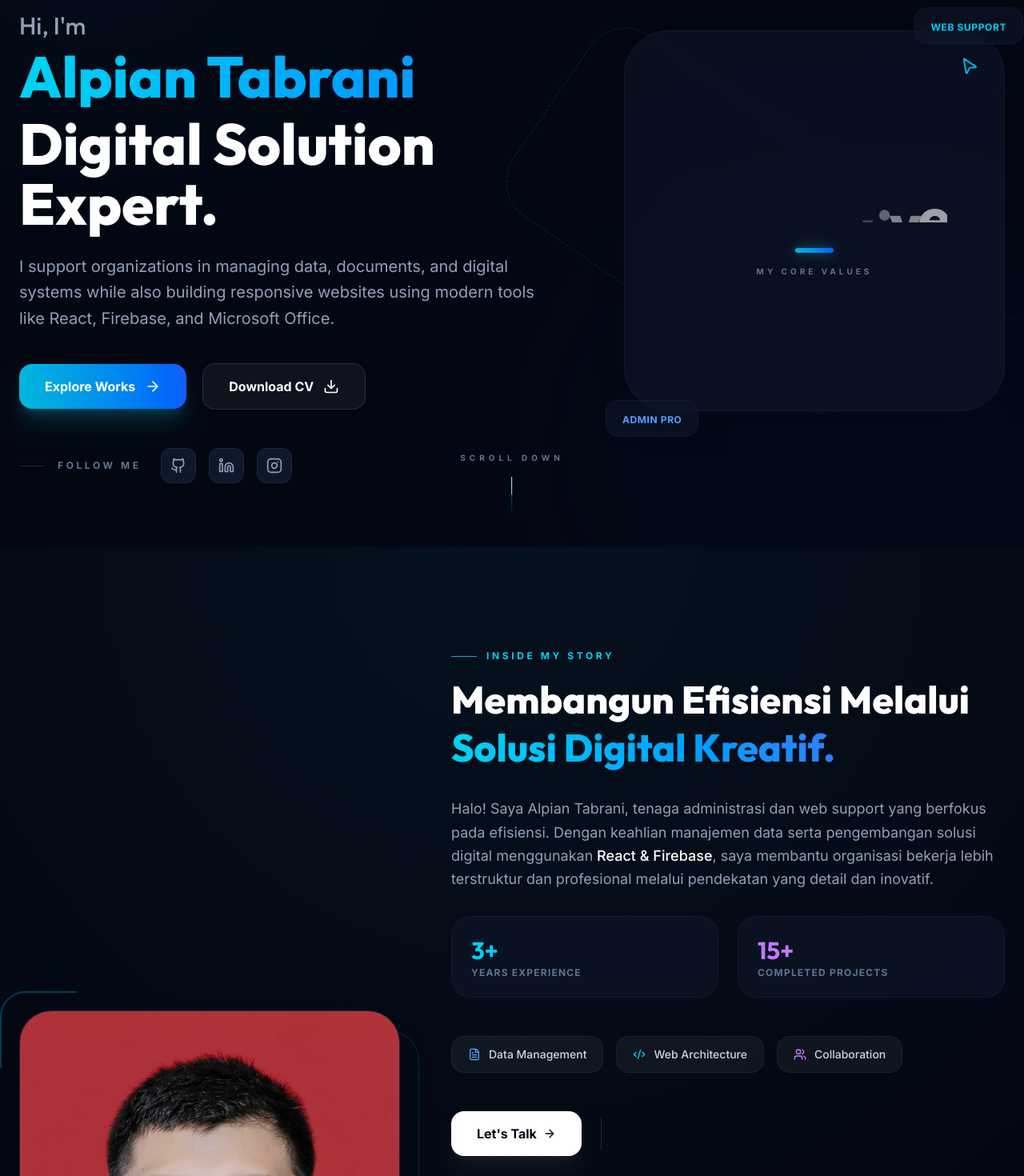
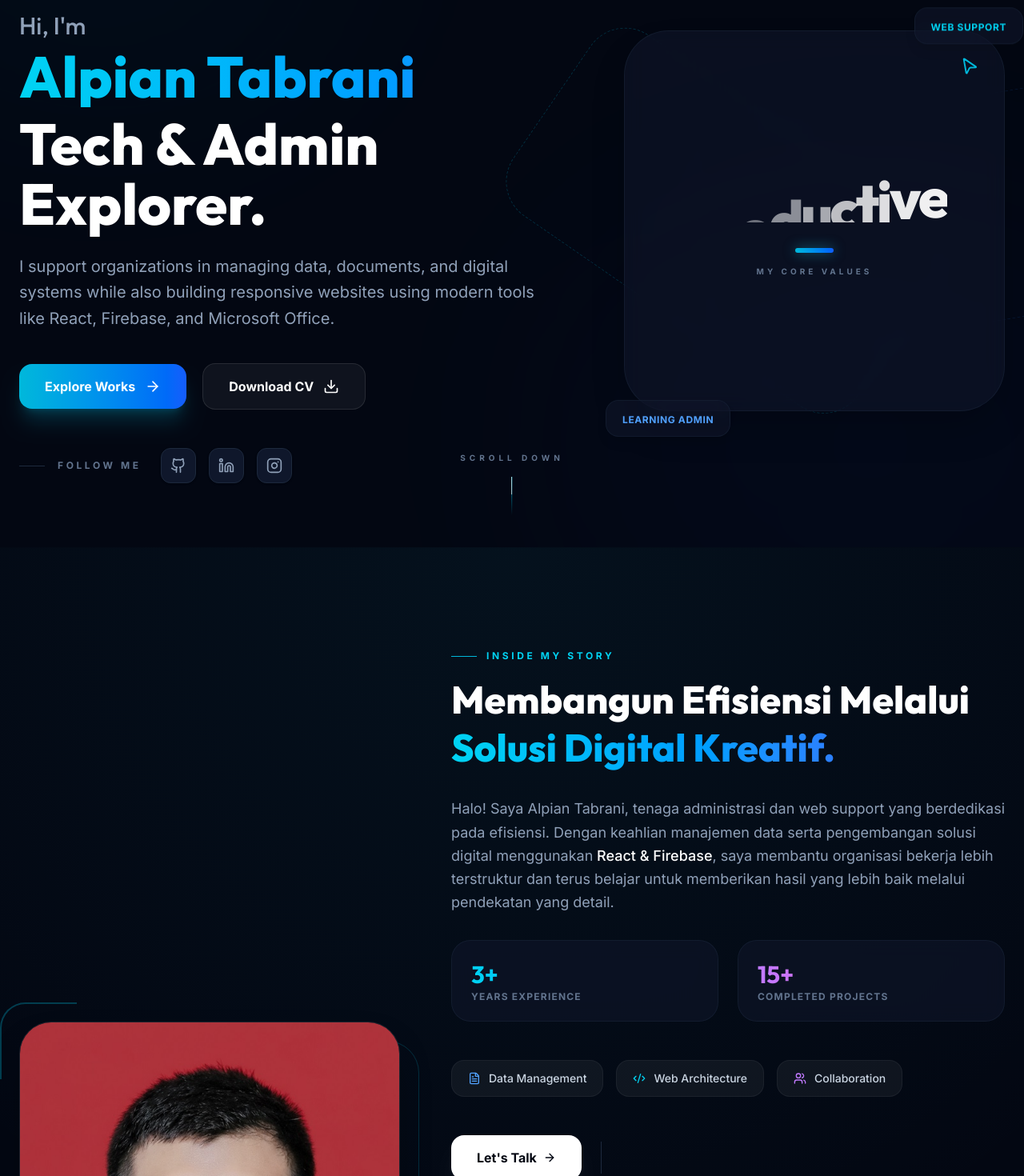
Before and after one commit to Smeagol03/myportfolio, a React (Vite) app: page / in a window 1280 px wide. Shown: the part 180-1650 px from the top of the page at 80% size. Built offline with nearby package versions, Linux system fonts and the light colour scheme.

Commit message:
refactor: improve code readability and update About section description.

```diff
--- a/src/komponen/About.jsx
+++ b/src/komponen/About.jsx
@@ -22,8 +22,16 @@ const About = () => {
   };
 
   const stats = [
-    { label: "Years Experience", value: "3+", color: "from-cyan-400 to-blue-500" },
-    { label: "Completed Projects", value: "15+", color: "from-purple-400 to-pink-500" },
+    {
+      label: "Years Experience",
+      value: "3+",
+      color: "from-cyan-400 to-blue-500",
+    },
+    {
+      label: "Completed Projects",
+      value: "15+",
+      color: "from-purple-400 to-pink-500",
+    },
   ];
 
   return (
@@ -75,7 +83,9 @@ const About = () => {
               </div>
               <h2 className="text-4xl md:text-5xl font-extrabold font-outfit leading-tight text-white">
                 Membangun Efisiensi Melalui <br />
-                <span className="cyan-gradient-text">Solusi Digital Kreatif.</span>
+                <span className="cyan-gradient-text">
+                  Solusi Digital Kreatif.
+                </span>
               </h2>
             </motion.div>
 
@@ -83,17 +93,28 @@ const About = () => {
               variants={itemVariants}
               className="text-lg text-slate-400 leading-relaxed font-light"
             >
-              Halo! Saya Alpian Tabrani, tenaga administrasi dan web support yang berfokus pada efisiensi.
-              Dengan keahlian manajemen data serta pengembangan solusi digital menggunakan
-              <span className="text-white font-medium"> React & Firebase</span>, saya membantu organisasi
-              bekerja lebih terstruktur dan profesional melalui pendekatan yang detail dan inovatif.
+              Halo! Saya Alpian Tabrani, tenaga administrasi dan web support
+              yang berdedikasi pada efisiensi. Dengan keahlian manajemen data
+              serta pengembangan solusi digital menggunakan
+              <span className="text-white font-medium"> React & Firebase</span>,
+              saya membantu organisasi bekerja lebih terstruktur dan terus
+              belajar untuk memberikan hasil yang lebih baik melalui pendekatan
+              yang detail.
             </motion.p>
 
             {/* Micro Stats Grid */}
-            <motion.div variants={itemVariants} className="grid grid-cols-2 gap-6 pb-4">
+            <motion.div
+              variants={itemVariants}
+              className="grid grid-cols-2 gap-6 pb-4"
+            >
               {stats.map((stat, idx) => (
-                <div key={idx} className="glass-effect p-6 rounded-3xl border border-white/5">
-                  <p className={`text-3xl font-bold bg-clip-text text-transparent bg-linear-to-r ${stat.color} font-outfit mb-1`}>
+                <div
+                  key={idx}
+                  className="glass-effect p-6 rounded-3xl border border-white/5"
+                >
+                  <p
+                    className={`text-3xl font-bold bg-clip-text text-transparent bg-linear-to-r ${stat.color} font-outfit mb-1`}
+                  >
                     {stat.value}
                   </p>
                   <p className="text-xs font-bold text-slate-500 uppercase tracking-widest leading-none">
@@ -104,21 +125,44 @@ const About = () => {
             </motion.div>
 
             {/* Core Pillars */}
-            <motion.div variants={itemVariants} className="flex flex-wrap gap-4">
+            <motion.div
+              variants={itemVariants}
+              className="flex flex-wrap gap-4"
+            >
               {[
-                { icon: FileText, text: "Data Management", color: "text-blue-400" },
-                { icon: Code2, text: "Web Architecture", color: "text-cyan-400" },
-                { icon: Users, text: "Collaboration", color: "text-purple-400" },
+                {
+                  icon: FileText,
+                  text: "Data Management",
+                  color: "text-blue-400",
+                },
+                {
+                  icon: Code2,
+                  text: "Web Architecture",
+                  color: "text-cyan-400",
+                },
+                {
+                  icon: Users,
+                  text: "Collaboration",
+                  color: "text-purple-400",
+                },
               ].map((pill, i) => (
-                <div key={i} className="flex items-center gap-2.5 px-5 py-3 rounded-2xl bg-white/5 border border-white/5 hover:border-white/10 transition-colors">
+                <div
+                  key={i}
+                  className="flex items-center gap-2.5 px-5 py-3 rounded-2xl bg-white/5 border border-white/5 hover:border-white/10 transition-colors"
+                >
                   <pill.icon className={`w-4 h-4 ${pill.color}`} />
-                  <span className="text-sm font-medium text-slate-300">{pill.text}</span>
+                  <span className="text-sm font-medium text-slate-300">
+                    {pill.text}
+                  </span>
                 </div>
               ))}
             </motion.div>
 
             {/* Action Group */}
-            <motion.div variants={itemVariants} className="flex flex-wrap items-center gap-6 pt-4">
+            <motion.div
+              variants={itemVariants}
+              className="flex flex-wrap items-center gap-6 pt-4"
+            >
               <a
                 href="#contact"
                 className="group inline-flex items-center gap-2 px-8 py-4 bg-white text-[#030712] font-bold rounded-2xl hover:bg-cyan-400 transition-all shadow-xl shadow-white/5"
--- a/src/komponen/Experience.jsx
+++ b/src/komponen/Experience.jsx
@@ -10,11 +10,11 @@ const experienceData = [
     description: [
       "Manajemen arsip & dokumen digital organisasi.",
       "Optimasi sistem e-government & CMS dinas.",
-      "Koordinasi administrasi internal & eksternal."
+      "Koordinasi administrasi internal & eksternal.",
     ],
     tech: ["MS Office", "CMS Admin", "Google Suite"],
     icon: Briefcase,
-    color: "from-blue-500 to-cyan-500"
+    color: "from-blue-500 to-cyan-500",
   },
   {
     title: "Web Developer",
@@ -26,20 +26,20 @@ const experienceData = [
     ],
     tech: ["React.js", "Firebase", "Tailwind CSS"],
     icon: Code,
-    color: "from-purple-500 to-pink-500"
+    color: "from-purple-500 to-pink-500",
   },
   {
-    title: "Multimedia Professional",
+    title: "Multimedia Enthusiast",
     company: "Digital Printing Cahaya Mandiri",
-    period: "2018 - 2020",
+    period: "2019 - 2019",
     description: [
       "Produksi konten visual & digital printing.",
       "Desain grafis untuk branding & promosi.",
-      "Manajemen operasional peralatan kreatif."
+      "Manajemen operasional peralatan kreatif.",
     ],
     tech: ["Photoshop", "Canva", "Printing Tools"],
     icon: PenTool,
-    color: "from-amber-400 to-orange-500"
+    color: "from-amber-400 to-orange-500",
   },
 ];
 
@@ -53,11 +53,15 @@ const Experience = () => {
   const scaleY = useSpring(scrollYProgress, {
     stiffness: 100,
     damping: 30,
-    restDelta: 0.001
+    restDelta: 0.001,
   });
 
   return (
-    <section id="experience" ref={containerRef} className="py-32 relative overflow-hidden bg-[#030712]">
+    <section
+      id="experience"
+      ref={containerRef}
+      className="py-32 relative overflow-hidden bg-[#030712]"
+    >
       {/* Elegant Section Divider */}
       <div className="absolute top-0 left-0 w-full h-px bg-linear-to-r from-transparent via-slate-800 to-transparent" />
       <div className="absolute top-0 left-1/2 -translate-x-1/2 w-1/2 h-px bg-linear-to-r from-transparent via-cyan-500/20 to-transparent blur-sm" />
@@ -75,7 +79,9 @@ const Experience = () => {
             className="flex items-center justify-center gap-3 mb-4"
           >
             <div className="h-px w-8 bg-cyan-500" />
-            <span className="text-xs font-bold uppercase tracking-[0.3em] text-cyan-400">Career Timeline</span>
+            <span className="text-xs font-bold uppercase tracking-[0.3em] text-cyan-400">
+              Career Timeline
+            </span>
             <div className="h-px w-8 bg-cyan-500" />
           </motion.div>
 
@@ -85,7 +91,7 @@ const Experience = () => {
             viewport={{ once: true }}
             className="text-4xl md:text-5xl font-extrabold font-outfit text-white mb-6"
           >
-            Jejak <span className="cyan-gradient-text">Profesional Saya.</span>
+            Perjalanan <span className="cyan-gradient-text">Belajar Saya.</span>
           </motion.h2>
         </div>
 
@@ -101,20 +107,34 @@ const Experience = () => {
             {experienceData.map((exp, index) => {
               const isLeft = index % 2 === 0;
               return (
-                <div key={index} className="relative flex flex-col md:flex-row items-center justify-between">
+                <div
+                  key={index}
+                  className="relative flex flex-col md:flex-row items-center justify-between"
+                >
                   {/* Left Side (Desktop) */}
-                  <div className={`hidden md:block w-[42%] ${isLeft ? "text-right order-1" : "order-3"}`}>
+                  <div
+                    className={`hidden md:block w-[42%] ${isLeft ? "text-right order-1" : "order-3"}`}
+                  >
                     <motion.div
                       initial={{ opacity: 0, x: isLeft ? -50 : 50 }}
                       whileInView={{ opacity: 1, x: 0 }}
                       viewport={{ once: true, margin: "-100px" }}
                       transition={{ duration: 0.8, ease: [0.16, 1, 0.3, 1] }}
                     >
-                      <h3 className="text-2xl md:text-3xl font-bold font-outfit text-white mb-2">{exp.title}</h3>
-                      <p className="text-cyan-400 font-bold text-sm tracking-widest uppercase mb-4">{exp.company}</p>
-                      <div className={`flex flex-wrap gap-2 justify-center ${isLeft ? "md:justify-end" : "md:justify-start"}`}>
+                      <h3 className="text-2xl md:text-3xl font-bold font-outfit text-white mb-2">
+                        {exp.title}
+                      </h3>
+                      <p className="text-cyan-400 font-bold text-sm tracking-widest uppercase mb-4">
+                        {exp.company}
+                      </p>
+                      <div
+                        className={`flex flex-wrap gap-2 justify-center ${isLeft ? "md:justify-end" : "md:justify-start"}`}
+                      >
                         {exp.tech.map((t, i) => (
-                          <span key={i} className="text-[10px] font-bold text-slate-500 bg-white/5 px-3 py-1 rounded-lg border border-white/5">
+                          <span
+                            key={i}
+                            className="text-[10px] font-bold text-slate-500 bg-white/5 px-3 py-1 rounded-lg border border-white/5"
+                          >
                             {t}
                           </span>
                         ))}
@@ -135,7 +155,9 @@ const Experience = () => {
                   </div>
 
                   {/* Content Card */}
-                  <div className={`w-full md:w-[42%] pl-16 md:pl-0 ${isLeft ? "md:order-3" : "md:order-1"}`}>
+                  <div
+                    className={`w-full md:w-[42%] pl-16 md:pl-0 ${isLeft ? "md:order-3" : "md:order-1"}`}
+                  >
                     <motion.div
                       initial={{ opacity: 0, x: isLeft ? 50 : -50 }}
                       whileInView={{ opacity: 1, x: 0 }}
@@ -145,20 +167,28 @@ const Experience = () => {
                     >
                       {/* Mobile Header (Hidden on Desktop) */}
                       <div className="md:hidden mb-6">
-                        <h3 className="text-2xl font-bold font-outfit text-white mb-2">{exp.title}</h3>
-                        <p className="text-cyan-400 font-bold text-xs uppercase tracking-widest">{exp.company}</p>
+                        <h3 className="text-2xl font-bold font-outfit text-white mb-2">
+                          {exp.title}
+                        </h3>
+                        <p className="text-cyan-400 font-bold text-xs uppercase tracking-widest">
+                          {exp.company}
+                        </p>
                       </div>
 
                       <div className="flex items-center gap-3 mb-6">
                         <Calendar className="w-4 h-4 text-slate-500" />
-                        <span className="text-xs font-bold text-slate-500 uppercase tracking-[0.2em]">{exp.period}</span>
+                        <span className="text-xs font-bold text-slate-500 uppercase tracking-[0.2em]">
+                          {exp.period}
+                        </span>
                       </div>
 
                       <ul className="space-y-4">
                         {exp.description.map((point, i) => (
                           <li key={i} className="flex items-start gap-3">
                             <CheckCircle2 className="w-4 h-4 text-cyan-500 mt-1 shrink-0" />
-                            <span className="text-slate-400 text-sm font-light leading-relaxed">{point}</span>
+                            <span className="text-slate-400 text-sm font-light leading-relaxed">
+                              {point}
+                            </span>
                           </li>
                         ))}
                       </ul>
--- a/src/komponen/Hero.jsx
+++ b/src/komponen/Hero.jsx
@@ -1,5 +1,12 @@
 import { motion } from "framer-motion";
-import { Github, Linkedin, Instagram, ArrowRight, Download, MousePointer2 } from "lucide-react";
+import {
+  Github,
+  Linkedin,
+  Instagram,
+  ArrowRight,
+  Download,
+  MousePointer2,
+} from "lucide-react";
 import RotatingText from "./efek/RotatingText";
 
 const Hero = ({
@@ -47,7 +54,12 @@ const Hero = ({
             scale: [1, 1.3, 1],
             opacity: [0.2, 0.4, 0.2],
           }}
-          transition={{ duration: 15, repeat: Infinity, ease: "easeInOut", delay: 2 }}
+          transition={{
+            duration: 15,
+            repeat: Infinity,
+            ease: "easeInOut",
+            delay: 2,
+          }}
           className="absolute -bottom-[10%] -right-[10%] w-[50%] h-[50%] bg-blue-600/10 rounded-full blur-[120px]"
         />
       </div>
@@ -81,12 +93,8 @@ const Hero = ({
               <span className="block text-slate-400 text-2xl md:text-3xl font-medium mb-2">
                 Hi, I'm
               </span>
-              <span className="cyan-gradient-text block mb-2">
-                {nama}
-              </span>
-              <span className="text-white">
-                Digital Solution Expert.
-              </span>
+              <span className="cyan-gradient-text block mb-2">{nama}</span>
+              <span className="text-white">Tech & Admin Explorer.</span>
             </motion.h1>
 
             <motion.p
@@ -123,9 +131,14 @@ const Hero = ({
             </motion.div>
 
             {/* Social Medias */}
-            <motion.div variants={itemVariants} className="flex items-center justify-center lg:justify-start gap-4">
+            <motion.div
+              variants={itemVariants}
+              className="flex items-center justify-center lg:justify-start gap-4"
+            >
               <div className="h-px w-8 bg-slate-800" />
-              <p className="text-xs uppercase tracking-[0.3em] font-bold text-slate-500 mr-2">Follow Me</p>
+              <p className="text-xs uppercase tracking-[0.3em] font-bold text-slate-500 mr-2">
+                Follow Me
+              </p>
               {[
                 { icon: Github, link: GitHubLink, label: "GitHub" },
                 { icon: Linkedin, link: LinkedInLink, label: "LinkedIn" },
@@ -158,12 +171,20 @@ const Hero = ({
               <div className="absolute inset-0 flex items-center justify-center">
                 <motion.div
                   animate={{ rotate: 360 }}
-                  transition={{ duration: 20, repeat: Infinity, ease: "linear" }}
+                  transition={{
+                    duration: 20,
+                    repeat: Infinity,
+                    ease: "linear",
+                  }}
                   className="w-full h-full rounded-[3rem] border border-dashed border-cyan-500/20 scale-110"
                 />
                 <motion.div
                   animate={{ rotate: -360 }}
-                  transition={{ duration: 25, repeat: Infinity, ease: "linear" }}
+                  transition={{
+                    duration: 25,
+                    repeat: Infinity,
+                    ease: "linear",
+                  }}
                   className="w-[90%] h-[90%] rounded-[2.5rem] border border-dashed border-blue-500/10 scale-125"
                 />
               </div>
@@ -175,7 +196,7 @@ const Hero = ({
                 </div>
 
                 <RotatingText
-                  texts={["Innovative", "Professional", "Productive", "Dynamic"]}
+                  texts={["Persistent", "Growing", "Productive", "Dynamic"]}
                   mainClassName="font-outfit font-black text-5xl md:text-7xl leading-none text-white tracking-tighter"
                   staggerFrom={"last"}
                   initial={{ y: "100%", opacity: 0 }}
@@ -197,18 +218,30 @@ const Hero = ({
                 {/* Floating Tags */}
                 <motion.div
                   animate={{ y: [0, -10, 0] }}
-                  transition={{ duration: 4, repeat: Infinity, ease: "easeInOut" }}
+                  transition={{
+                    duration: 4,
+                    repeat: Infinity,
+                    ease: "easeInOut",
+                  }}
                   className="absolute -top-6 -right-6 px-5 py-2.5 glass-effect rounded-2xl border border-white/10 shadow-lg"
                 >
-                  <span className="text-cyan-400 font-bold text-xs uppercase tracking-wider">Web Support</span>
+                  <span className="text-cyan-400 font-bold text-xs uppercase tracking-wider">
+                    Web Support
+                  </span>
                 </motion.div>
 
                 <motion.div
                   animate={{ y: [0, 10, 0] }}
-                  transition={{ duration: 5, repeat: Infinity, ease: "easeInOut" }}
+                  transition={{
+                    duration: 5,
+                    repeat: Infinity,
+                    ease: "easeInOut",
+                  }}
                   className="absolute -bottom-6 -left-6 px-5 py-2.5 glass-effect rounded-2xl border border-white/10 shadow-lg"
                 >
-                  <span className="text-blue-400 font-bold text-xs uppercase tracking-wider">Admin Pro</span>
+                  <span className="text-blue-400 font-bold text-xs uppercase tracking-wider">
+                    Learning Admin
+                  </span>
                 </motion.div>
               </div>
             </div>
@@ -223,7 +256,9 @@ const Hero = ({
         transition={{ delay: 2, duration: 1 }}
         className="absolute bottom-10 left-1/2 -translate-x-1/2 hidden md:flex flex-col items-center"
       >
-        <span className="text-[10px] uppercase tracking-[0.5em] text-slate-500 mb-4 font-bold">Scroll Down</span>
+        <span className="text-[10px] uppercase tracking-[0.5em] text-slate-500 mb-4 font-bold">
+          Scroll Down
+        </span>
         <div className="w-px h-12 bg-linear-to-b from-cyan-500 to-transparent relative overflow-hidden">
           <motion.div
             animate={{ y: ["-100%", "100%"] }}
```
Also changed, not shown: src/komponen/Contact.jsx (+76 -25 lines).
